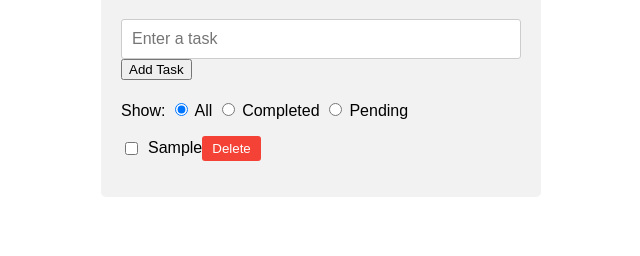
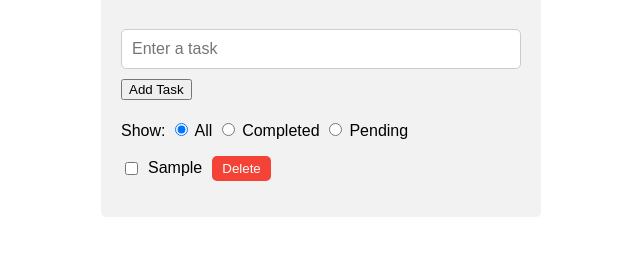
Before and after one commit to archaudhari/Caspian-Assessment, a plain HTML site: page index.html in a window 1280 px wide. Both pictures are taken after typing "Sample" into the empty fields and a click on the button "Add Task". Shown: the part 126-382 px from the top of the page, without its empty margins (319-959 px from the left). Drawn offline with Linux system fonts and the light colour scheme.

Commit message:
assignment-submission

```diff
--- a/styles.css
+++ b/styles.css
@@ -23,8 +23,10 @@ body {
     padding: 10px;
     box-sizing: border-box;
     border: 1px solid #ccc;
-    border-radius: 3px;
+    border-radius: 5px;
     font-size: 16px;
+    margin-top: 10px;
+    margin-bottom: 10px;
   }
 
   .task-list {
@@ -41,14 +43,20 @@ body {
   .task-item input[type="checkbox"] {
     margin-right: 10px;
   }
-
+  .task-item span {
+    margin-right: 10px;
+  }
+  .task-item button {
+    margin-right: 10px;
+  }
   .delete-button {
     background-color: #f44336;
     color: white;
     border: none;
-    border-radius: 3px;
+    border-radius: 5px;
     padding: 5px 10px;
     cursor: pointer;
+    margin-right: 10px;
   }
 
   .delete-button:hover {
```
